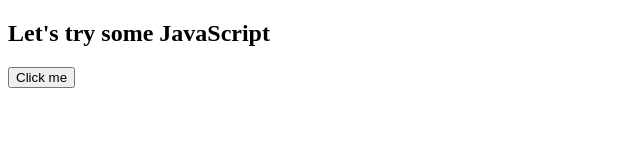
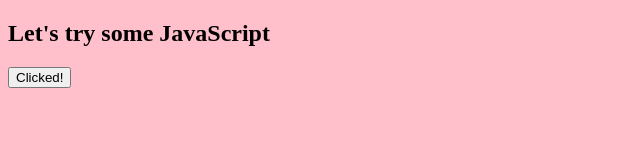
Before and after one commit to skymiri/Week12, a plain HTML site: page index.html in a window 1280 px wide. Both pictures are taken after a click on the button "Click me". Shown: the whole page, without its empty margins (0-640 px from the left). Drawn offline with Linux system fonts and the light colour scheme.

Commit message:
toggle button and change background color

```diff
--- a/script/script.js
+++ b/script/script.js
@@ -2,11 +2,30 @@ const buttonRef = document.querySelector("button");
 
 function alertUser() {
   alert("You clicked it");
-  buttonRef.removeEventListener("click", alertUser);
+  //buttonRef.removeEventListener("click", alertUser);
 }
 
-buttonRef.addEventListener("click", alertUser, {
-  capture: true,
-  once: true,
-  passive: true,
-});
+// buttonRef.addEventListener("click", alertUser, {
+//   capture: true,
+//   once: true,
+//   passive: true,
+// });
+
+function changeBgdColor() {
+  // 1. change background color to pink
+  //   document.body.style.backgroundColor = "pink";
+  document.body.classList.toggle("pinkbgd");
+}
+
+buttonRef.addEventListener("click", changeBgdColor);
+
+function changeBtnName() {
+  // 1. change button clicked and clicked me
+  if (buttonRef.textContent === "Click me") {
+    buttonRef.textContent = "Clicked!";
+  } else {
+    buttonRef.textContent = "Click me";
+  }
+}
+
+buttonRef.addEventListener("click", changeBtnName);
--- a/stylesheet/stylesheet.css
+++ b/stylesheet/stylesheet.css
@@ -5,3 +5,7 @@
 .circleList {
   list-style-type: circle;
 }
+
+.pinkbgd {
+  background-color: pink;
+}
```
